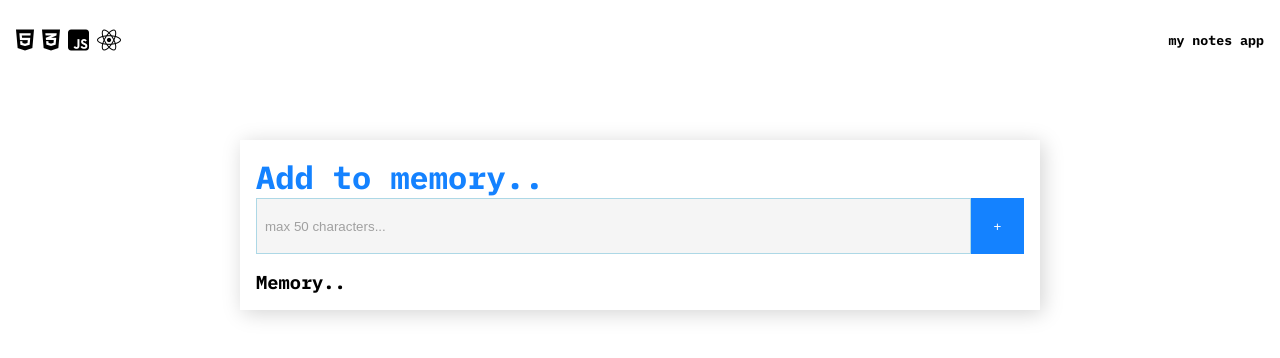
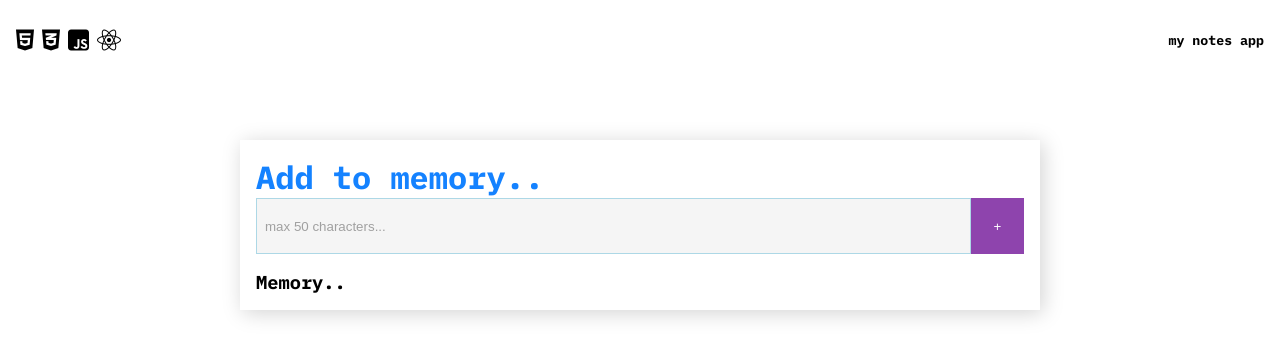
Before and after one commit to Kristian-kodehode/todo, a React (Vite) app: page / in a window 1280 px wide. Shown: the top 358 px of the page. Built offline with nearby package versions, Linux system fonts and the light colour scheme.

Commit message:
updating colors. not done

```diff
--- a/src/App.css
+++ b/src/App.css
@@ -96,13 +96,16 @@ textarea {
   border: 2px solid white;
 }
 .button-submit {
-  background-color: rgb(20, 130, 255);
+  /* background-color: rgb(20, 130, 255); */
+  background-color: #8e44ad;
 }
 .button-edit {
+  /* background-color: coral; */
   background-color: coral;
 }
 .button-delete {
-  background-color: red;
+  /* background-color: red; */
+  background-color: #e74c3c;
 }
 .done {
   background-color: rgb(6, 145, 6);
```
